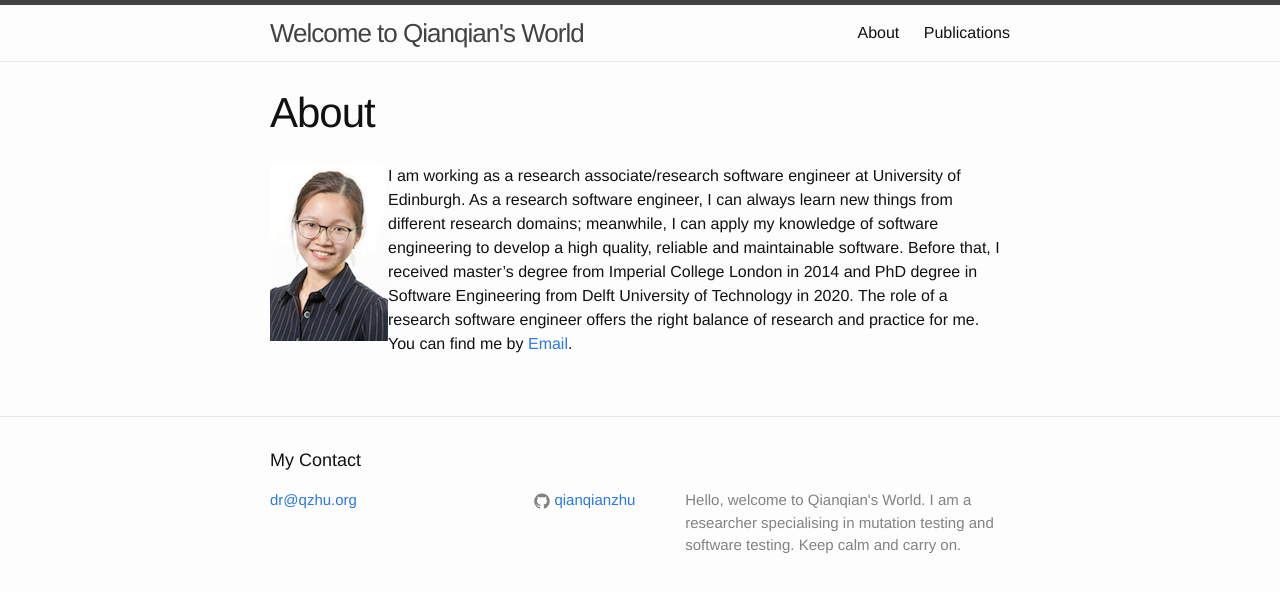
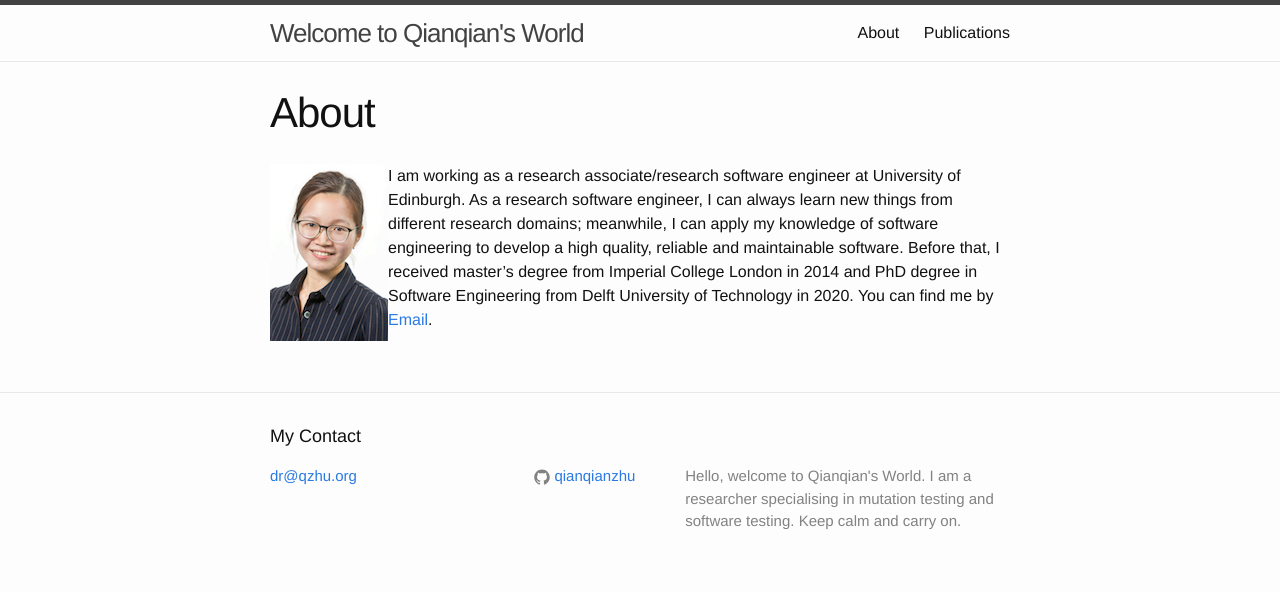
Before and after one commit to qianqianzhu/qianqianzhu.github.io, a Jekyll site: the page built from about.md, in a window 1280 px wide. Shown: the top 592 px of the page. Built offline with Jekyll 4.4.1, drawn with Linux system fonts in a browser that asks for light colours.

Commit message:
tiny fix on about

```diff
--- a/about.md
+++ b/about.md
@@ -7,5 +7,5 @@ permalink: /about/
 
 I am working as a research associate/research software engineer at University of Edinburgh.
 As a research software engineer, I can always learn new things from different research domains; meanwhile, I can apply my knowledge of software engineering to develop a high quality, reliable and maintainable software.
-Before that, I received master’s degree from Imperial College London in 2014 and PhD degree in Software Engineering from Delft University of Technology in 2020. The role of a research software engineer offers the right balance of research and practice for me.
+Before that, I received master’s degree from Imperial College London in 2014 and PhD degree in Software Engineering from Delft University of Technology in 2020.
 You can find me by <a href="mailto:{{ site.email }}">Email</a>.
```
